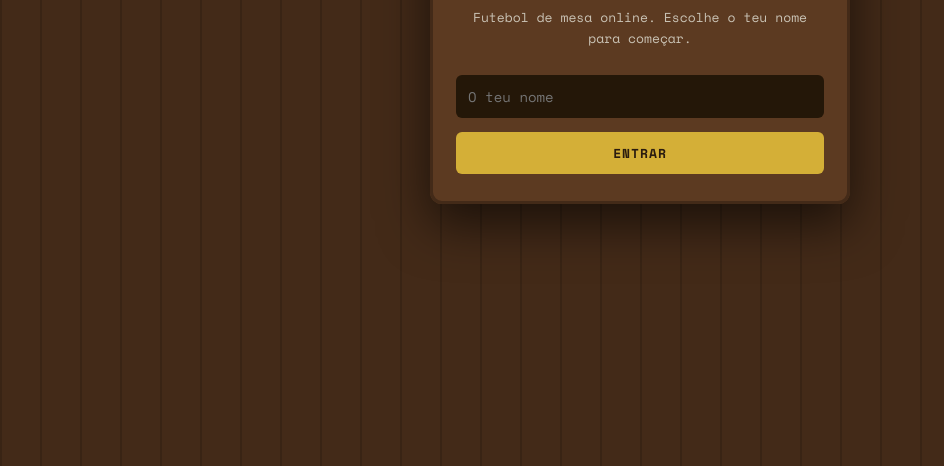
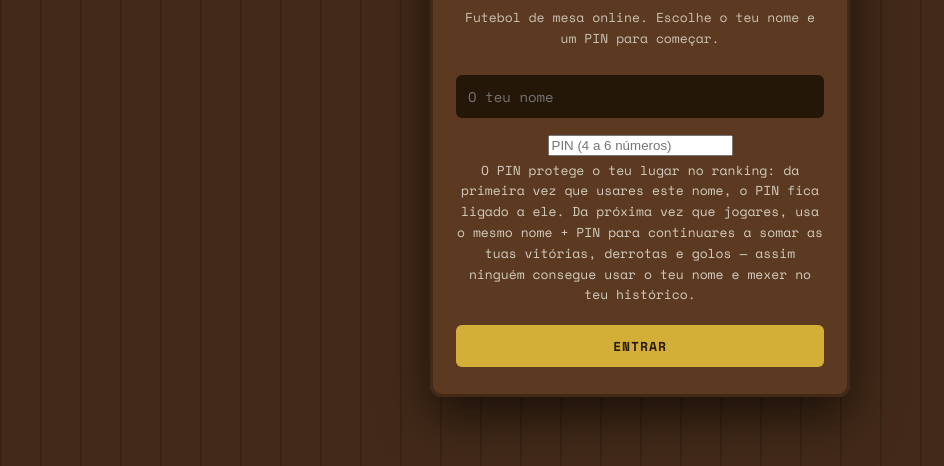
Before and after one commit to shaqiri14/FutsalGame, a website: page public/index.html in a window 1280 px wide. Shown: the part 214-680 px from the top of the page, without its empty margins (0-944 px from the left). Drawn offline with nearby package versions, Linux system fonts and the light colour scheme; no server answers.

Commit message:
Update index.html

```diff
--- a/public/index.html
+++ b/public/index.html
@@ -17,12 +17,19 @@
 
 <div class="app">
 
-  <!-- NOME -->
+  <!-- NOME + PIN -->
   <section id="screen-name" class="screen active">
     <div class="card">
       <div class="brand">Futsal Game</div>
-      <p class="sub">Futebol de mesa online. Escolhe o teu nome para começar.</p>
+      <p class="sub">Futebol de mesa online. Escolhe o teu nome e um PIN para começar.</p>
       <input id="nameInput" maxlength="20" placeholder="O teu nome" autocomplete="off">
+      <input id="pinInput" maxlength="6" inputmode="numeric" pattern="[0-9]*" placeholder="PIN (4 a 6 números)" autocomplete="off">
+      <p class="sub" style="font-size:13px; opacity:0.8; margin-top:4px;">
+        O PIN protege o teu lugar no ranking: da primeira vez que usares este nome, o PIN fica ligado a ele.
+        Da próxima vez que jogares, usa o mesmo nome + PIN para continuares a somar as tuas vitórias, derrotas e golos —
+        assim ninguém consegue usar o teu nome e mexer no teu histórico.
+      </p>
+      <div id="nameError" style="display:none; color:#e0473b; font-size:13px; margin-top:6px; font-weight:bold;"></div>
       <button id="btnSetName">Entrar</button>
     </div>
   </section>
@@ -119,7 +126,7 @@
     <div class="panel wide">
       <table id="rankingTable">
         <thead>
-          <tr><th>#</th><th>Jogador</th><th>V</th><th>E</th><th>D</th><th>Pts</th></tr>
+          <tr><th>#</th><th>Jogador</th><th>V</th><th>E</th><th>D</th><th>GM</th><th>GS</th><th>SG</th><th>Pts</th></tr>
         </thead>
         <tbody></tbody>
       </table>
```
